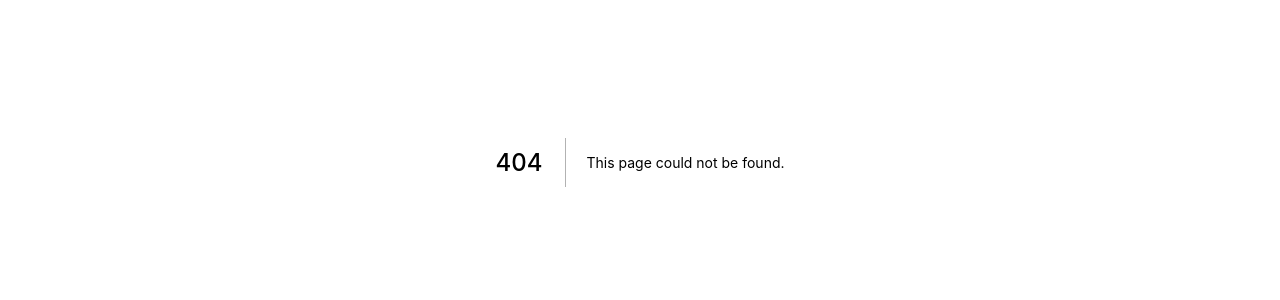
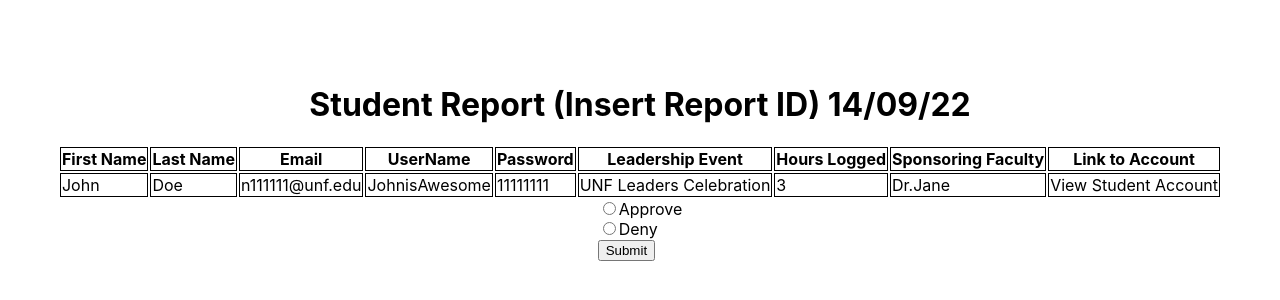
Before and after one commit to Ronatos/UNF-SoC-Honors-in-Computing-Hours-Tracking, a Next.js app: page /reportViewer in a window 1280 px wide. Before the commit this address had no page. Shown: the part 238-538 px from the top of the page. Built offline with nearby package versions, Linux system fonts and the light colour scheme.

Commit message:
added admin home page and a way to view "reports"

```diff
--- /dev/null
+++ b/pages/reportViewer.js
@@ -0,0 +1,69 @@
+import Head from 'next/head'
+import Image from 'next/image'
+import styles from '../styles/admin.module.css'
+/*Reports Viewer
+will load report information
+*/
+let Approve = "Approve"
+let Deny = "Deny"
+export default function Home() {
+    return (
+<div className={styles.container}>
+      <Head>
+        <title>AdminReports</title>
+        <meta name="description" content="Generated by create next app" />
+        <link rel="icon" href="/favicon.ico" />
+      </Head>
+
+      <main className={styles.main}>
+
+<h1 className={styles.title}>
+Student Report (Insert Report ID)
+14/09/22
+</h1>
+
+<table className={styles.tableHead}>
+    <thead>
+    <tr>
+        <th>First Name</th>
+        <th>Last Name</th>
+        <th>Email</th>
+        <th>UserName</th>
+        <th>Password</th>
+        <th>Leadership Event</th>
+        <th>Hours Logged</th>
+        <th>Sponsoring Faculty</th>
+        <th>Link to Account</th>
+    </tr>
+    </thead>
+    <tbody>
+    <tr>
+        <td>John</td>
+         <td>Doe</td>
+        <td>n111111@unf.edu</td>
+        <td>JohnisAwesome</td>
+        <td>11111111</td>
+        <td>UNF Leaders Celebration</td>
+        <td>3</td>
+        <td>Dr.Jane</td>
+        <td><a href="">View Student Account</a></td>
+    </tr>
+    </tbody>
+</table>
+
+<form className={styles.description}>
+          <input type="radio" id="appr" name="store" value={Approve}/>
+          <label for="appr">Approve</label>
+          <br></br>
+          <input type="radio" id="denied" name="store" value={Deny}/>
+          <label for="denied">Deny</label>
+          <br></br>
+          <input type="submit" value="Submit"/>
+        </form>
+
+
+
+</main>
+</div>
+    )
+}
--- /dev/null
+++ b/styles/admin.module.css
@@ -0,0 +1,42 @@
+.container {
+  padding: 0 2rem;
+}
+
+.main {
+  min-height: 100vh;
+  padding: 4rem 0;
+  flex: 1;
+  display: flex;
+  flex-direction: column;
+  justify-content: center;
+  align-items: center;
+}
+
+.nav {
+  text-align: center;
+  list-style-type: none;
+  margin: 10px;
+  padding: 0;
+  width: 300px;
+  background-color:rgb(199, 216, 231);
+}
+
+.nava:hover {
+  text-align: center;
+  display: block;
+  background-color:#555;
+  color: white;
+}
+
+
+
+
+
+.tableHead th{
+  border: 1px solid black;
+}
+
+.tableHead td{
+  border: 1px solid black;
+
+}
```
Also changed, not shown: pages/adminHome.js (added, +32 -0 lines), pages/report.js (added, +32 -0 lines).
